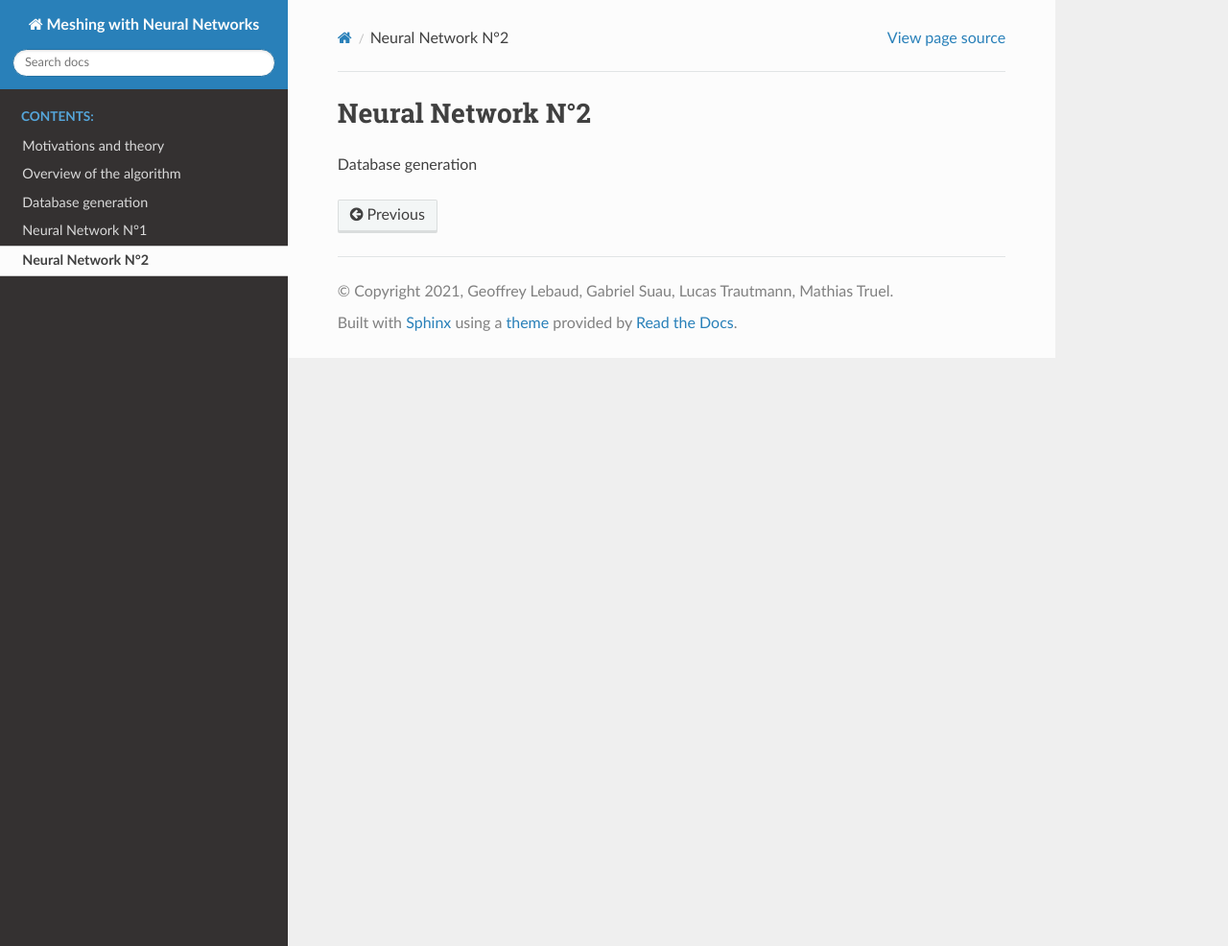
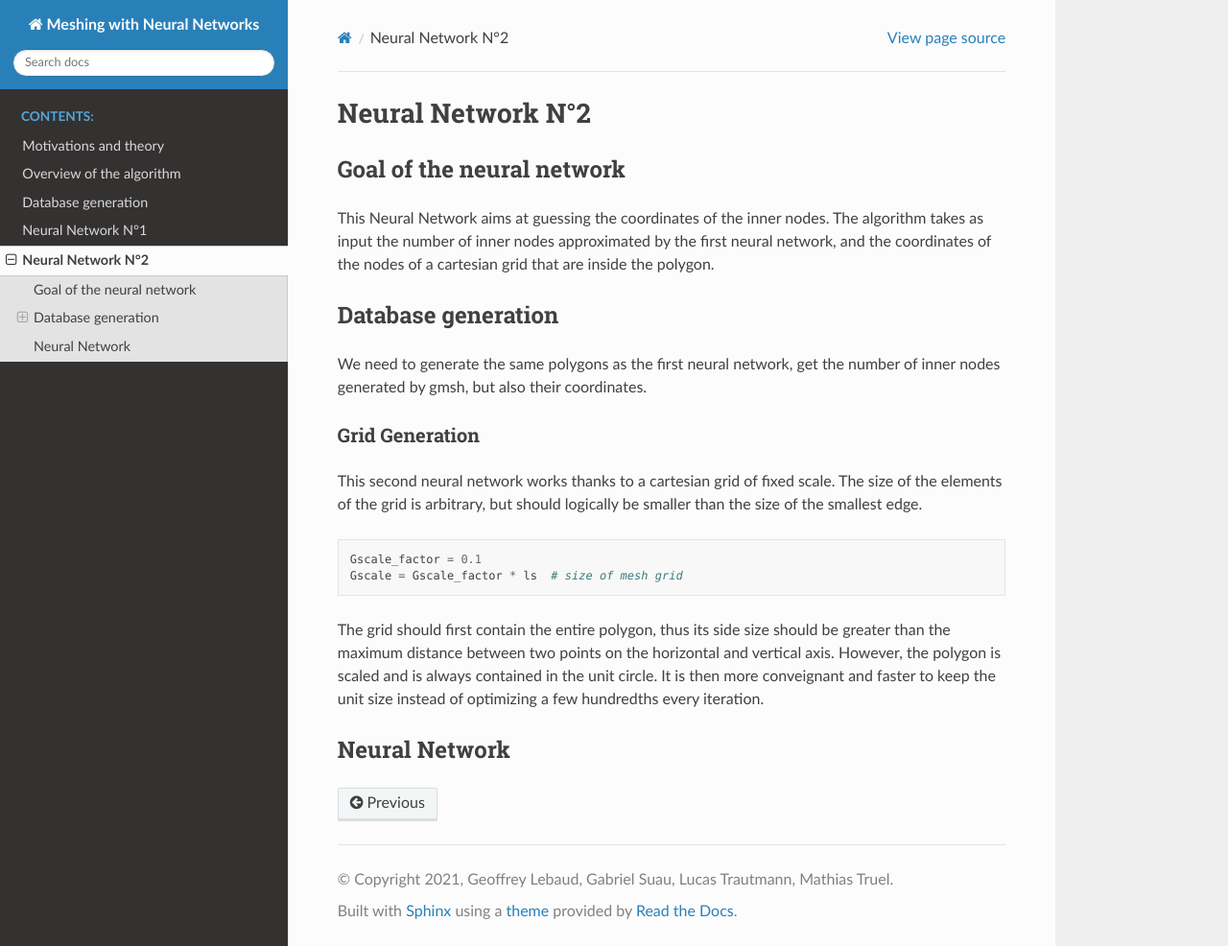
Before and after one commit to mtruel/projet_NN, a Sphinx documentation site: the page built from doc/source/NN2.rst, in a window 1280 px wide and 986 px high. Shown: the whole window at 96% size. Built offline with Sphinx 7.4.7 and the Read the Docs theme 2.0.0, drawn with Linux system fonts in a browser that asks for light colours.

Commit message:
started description of database gen for NN2

```diff
--- a/doc/source/NN2.rst
+++ b/doc/source/NN2.rst
@@ -1,4 +1,43 @@
 Neural Network N°2
 ==================
 
-Database generation
+----------------------------
+ Goal of the neural network
+----------------------------
+
+This Neural Network aims at guessing the coordinates of the inner nodes.
+The algorithm takes as input the number of inner nodes approximated by the first neural network,
+and the coordinates of the nodes of a cartesian grid that are inside the polygon.
+
+
+---------------------
+ Database generation
+---------------------
+
+We need to generate the same polygons as the first neural network, get the number of inner nodes
+generated by gmsh, but also their coordinates.
+
+^^^^^^^^^^^^^^^^^
+Grid Generation
+^^^^^^^^^^^^^^^^^
+
+This second neural network works thanks to a cartesian grid of fixed scale.
+The size of the elements of the grid is arbitrary,
+but should logically be smaller than the size of the smallest edge.
+
+.. code-block:: python
+
+    Gscale_factor = 0.1
+    Gscale = Gscale_factor * ls  # size of mesh grid
+
+The grid should first contain the entire polygon,
+thus its side size should be greater than the maximum distance between two points
+on the horizontal and vertical axis.
+However, the polygon is scaled and is always contained in the unit circle.
+It is then more conveignant and faster to keep the unit size
+instead of optimizing a few hundredths every iteration.
+
+
+---------------------
+ Neural Network
+---------------------
```
